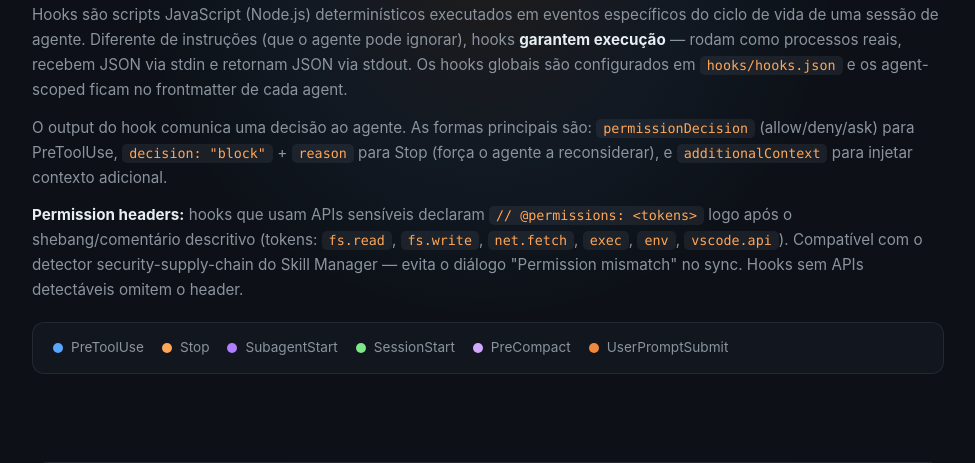
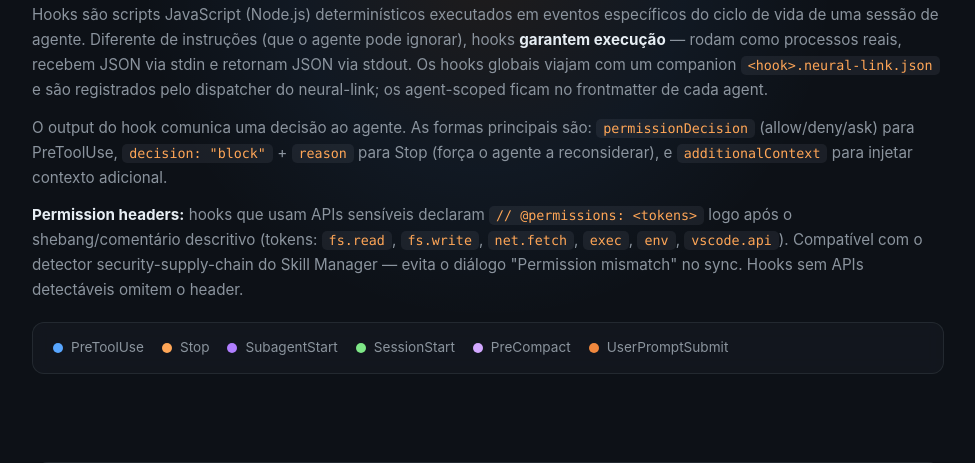
Before and after one commit to AllanSantos-DV/skill-kit, a plain HTML site: page hooks/guide.html in a window 1280 px wide. Shown: the part 149-612 px from the top of the page, without its empty margins (152-1127 px from the left). Drawn offline with Linux system fonts and the light colour scheme.

Commit message:
docs: hooks globais sao registrados pelo dispatcher, nao por hooks.json

```diff
--- a/hooks/guide.html
+++ b/hooks/guide.html
@@ -369,8 +369,8 @@
       Hooks são scripts JavaScript (Node.js) determinísticos executados em eventos específicos do ciclo de vida
       de uma sessão de agente. Diferente de instruções (que o agente pode ignorar), hooks
       <strong>garantem execução</strong> — rodam como processos reais, recebem JSON via stdin e
-      retornam JSON via stdout. Os hooks globais são configurados em <code>hooks/hooks.json</code> e os
-      agent-scoped ficam no frontmatter de cada agent.
+      retornam JSON via stdout. Os hooks globais viajam com um companion <code>&lt;hook&gt;.neural-link.json</code> e são registrados pelo
+      dispatcher do neural-link; os agent-scoped ficam no frontmatter de cada agent.
     </p>
     <p>
       O output do hook comunica uma decisão ao agente. As formas principais são:
```
Also changed, not shown: README.md.
